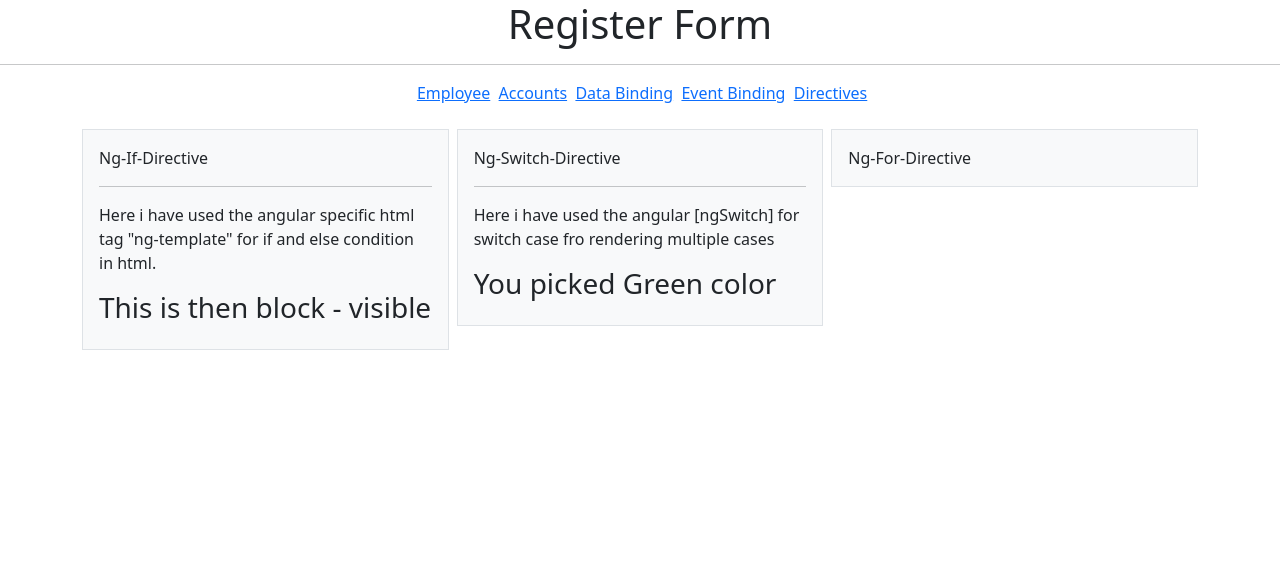
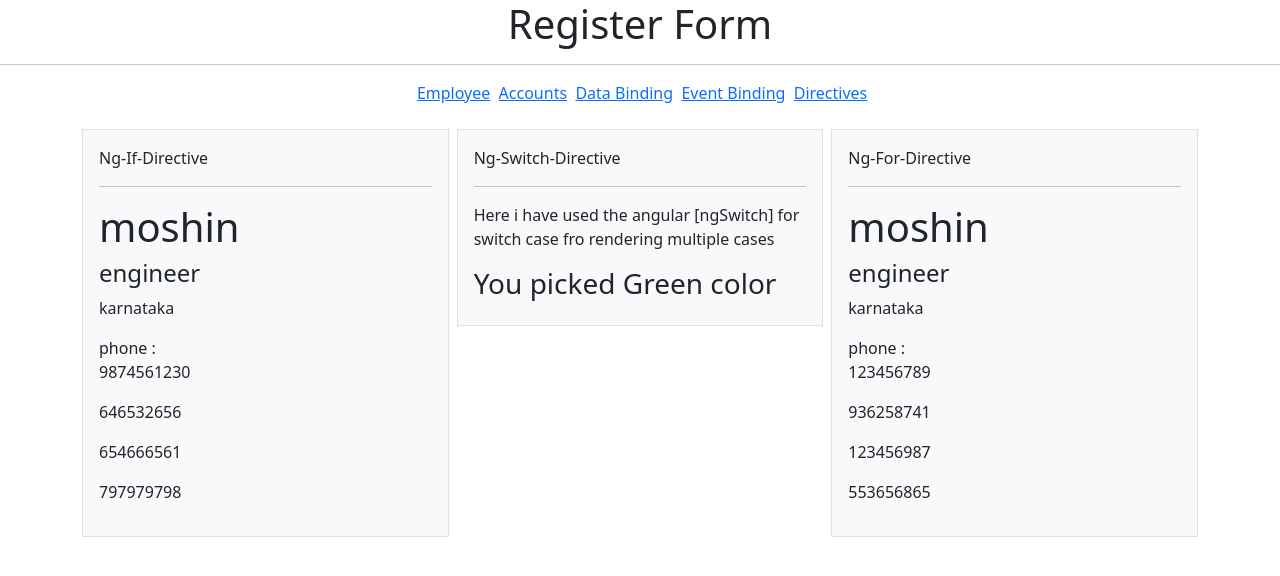
Before and after one commit to moshin04/learn-angular, an Angular app: page /directives in a window 1280 px wide. Shown: the top 576 px of the page. Built offline with nearby package versions, Linux system fonts and the light colour scheme.

Commit message:
some minor changes on bindings

```diff
--- a/src/app/directives/directives.component.html
+++ b/src/app/directives/directives.component.html
@@ -7,11 +7,14 @@
         <!-- How to implement the else block for ngIf directory -->
         <!-- Give in # is called template-reference variable in our case its #elseBlock -->
 
-        <p>
+        <!-- <p>
           Here i have used the angular specific html tag "ng-template" for if
           and else condition in html.
         </p>
-        <div *ngIf="displayName; then thenBlock; else elseBlock"></div>
+        <div *ngIf="displayName">
+          {{ displayName }}
+          <p>show display name</p>
+        </div>
 
         <ng-template #thenBlock>
           <h3>This is then block - visible</h3>
@@ -19,7 +22,25 @@
 
         <ng-template #elseBlock>
           <h3>This is else block - hidden</h3>
-        </ng-template>
+        </ng-template> -->
+        <!-- <div *ngIf="condition">Content to render when condition is true.</div> -->
+
+        <!-- <div *ngIf="age">
+          {{age}}
+        </div> -->
+
+    <!-- <button (click)="show = !show">{{show ? 'hide' : 'show'}}</button>
+    show = {{show}}
+    <br>
+    <div *ngIf="show; else elseBlock">Text to show</div>
+    <ng-template #elseBlock>Alternate text while primary text is hidden</ng-template>
+         -->
+         <h1>{{user.name}}</h1>
+         <h4>{{user.title}}</h4>
+         <p>{{user.address}}</p>
+         <div *ngIf ="user.phone.length > 0">phone :</div>
+         <p *ngFor="let phno of user.phone">{{phno}}</p>
+
       </div>
     </div>
     <div class="col-4">
@@ -39,7 +60,15 @@
       </div>
     </div>
     <div class="col-4">
-      <div class="p-3 border bg-light">Ng-For-Directive</div>
+      <div class="p-3 border bg-light">
+      <div>Ng-For-Directive</div>
+      <hr>
+      <h1>{{user.name}}</h1>
+      <h4>{{user.title}}</h4>
+      <p>{{user.address}}</p>
+      <div>phone :</div>
+      <p *ngFor="let phno of user.phonefor">{{phno}}</p>
+    </div>
     </div>
   </div>
 </div>
--- a/src/app/directives/directives.component.ts
+++ b/src/app/directives/directives.component.ts
@@ -7,13 +7,29 @@ import { Component, OnInit } from '@angular/core';
 })
 export class DirectivesComponent implements OnInit {
 
-  displayName=true;
+  displayName = false;
 
-  color="green";
+  show = true;
 
-  constructor() { }
+  color = "green";
+
+  condition = true;
+
+  user: any;
+
+  constructor() {
+
+    this.user = {
+      name: 'moshin',
+      title: 'engineer',
+      address: 'karnataka',
+      phone: [9874561230, 646532656, 654666561, 797979798],
+      phonefor: [123456789, 936258741, 123456987, 553656865]
+    }
+  }
 
   ngOnInit(): void {
+
   }
 
 
--- a/src/app/eventbind/eventbind.component.html
+++ b/src/app/eventbind/eventbind.component.html
@@ -158,7 +158,7 @@
           <input
             class="form-control"
             type="text"
-            value="Hover the mouse"
+            value="Hoverthemouse"
             (mouseenter)="mouseenterCallback()"
           />
         </div>
```
Also changed, not shown: src/app/eventbind/eventbind.component.ts (+12 -12 lines).
